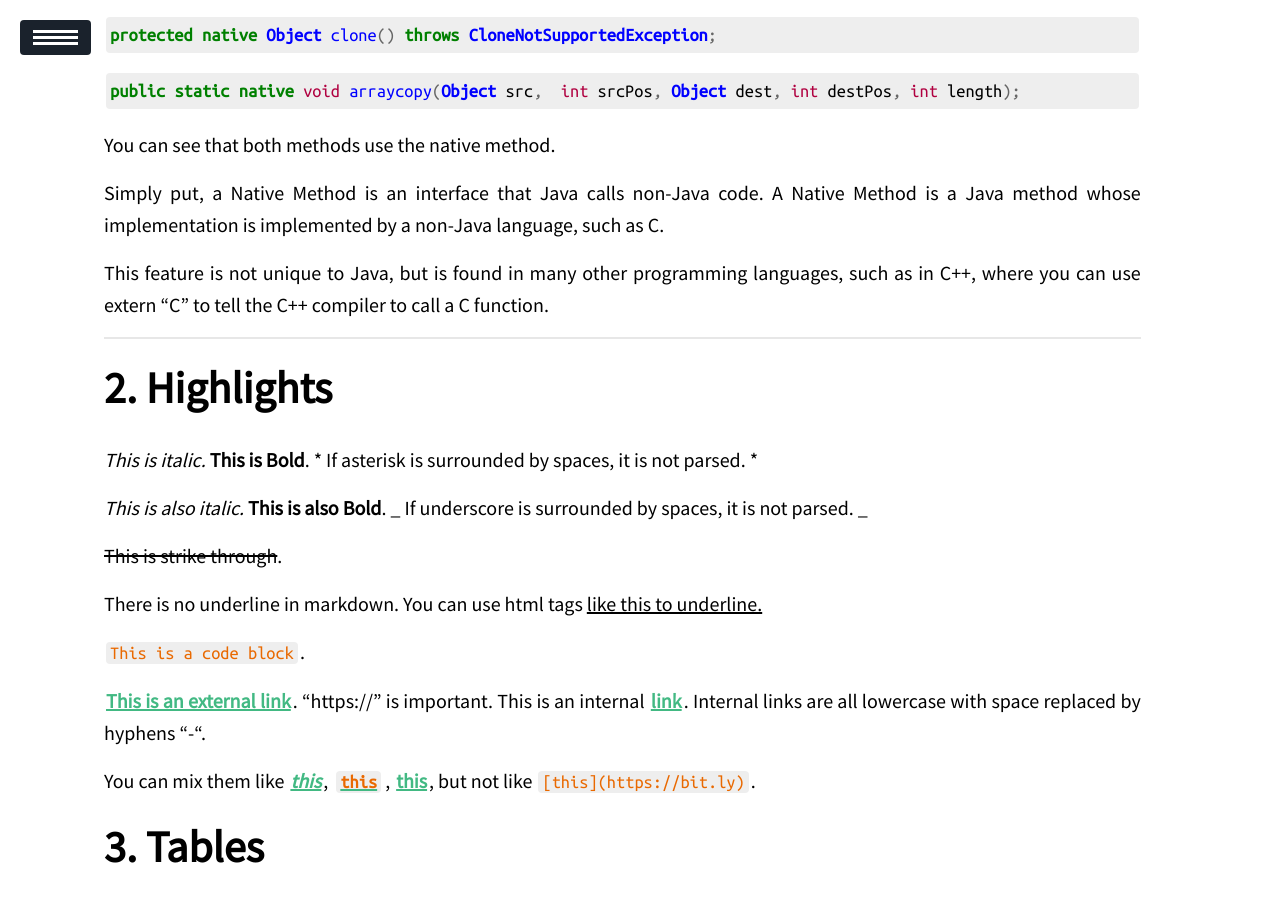
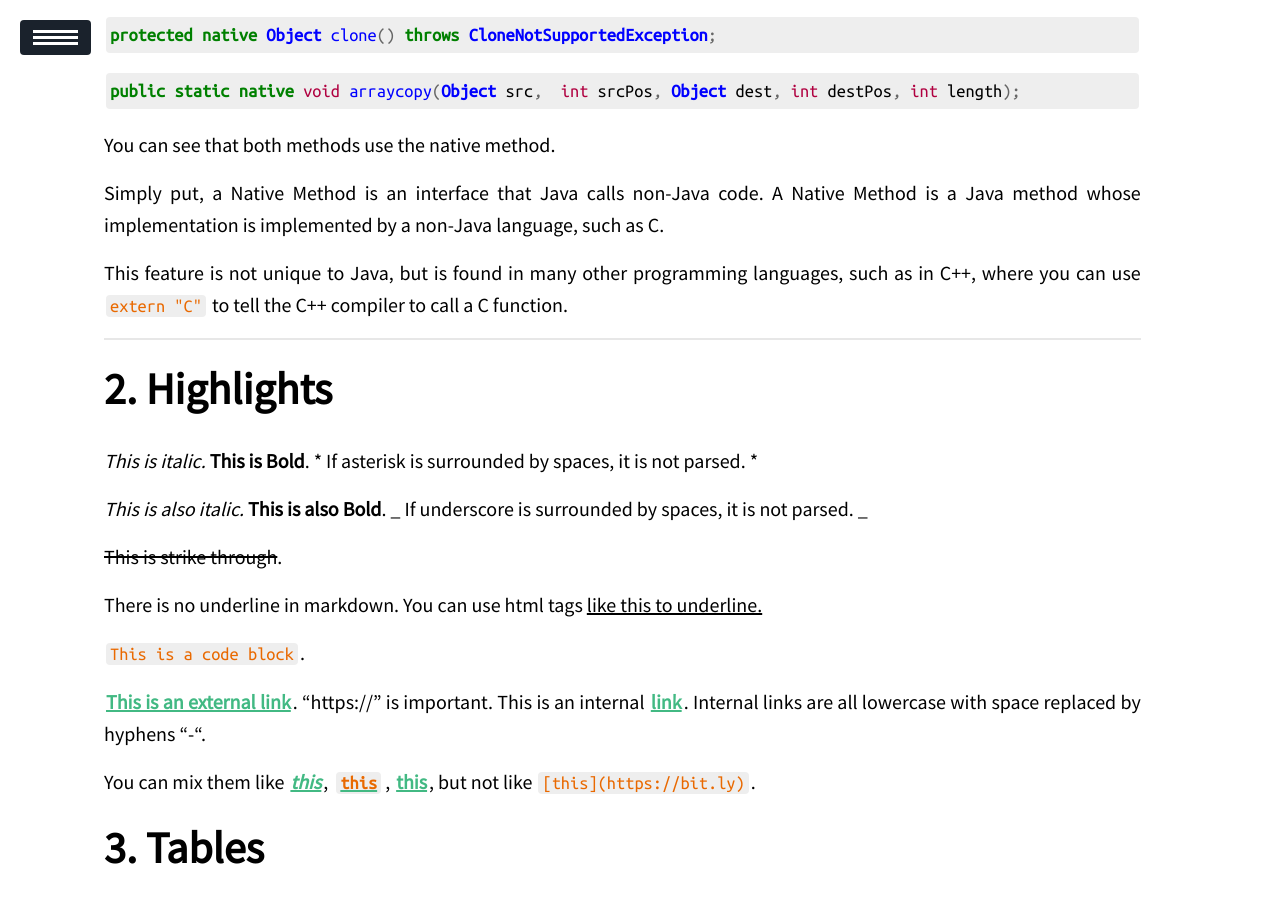
Before and after one commit to ssskz/ssskz.github.io, a Jekyll site: the page built from _posts/2023-2-21-JAVA.md, in a window 1280 px wide and 900 px high, scrolled down 12011 px. Built offline with Jekyll 4.4.1, drawn with Linux system fonts in a browser that asks for light colours; our own code applies the rules of GitHub Pages for plain Markdown files; formulas are drawn with MathJax 3; a script that is not in the unit is left out.

Commit message:
update
Signed-off-by: ssskz <12497590+ssskz@user.noreply.gitee.com>

```diff
--- a/_posts/2023-2-21-JAVA.md
+++ b/_posts/2023-2-21-JAVA.md
@@ -406,7 +406,7 @@ You can see that both methods use the native method.
 
 Simply put, a Native Method is an interface that Java calls non-Java code. A Native Method is a Java method whose implementation is implemented by a non-Java language, such as C.
 
-This feature is not unique to Java, but is found in many other programming languages, such as in C++, where you can use extern "C" to tell the C++ compiler to call a C function.
+This feature is not unique to Java, but is found in many other programming languages, such as in C++, where you can use `extern "C"` to tell the C++ compiler to call a C function.
 
 ------
 
```
